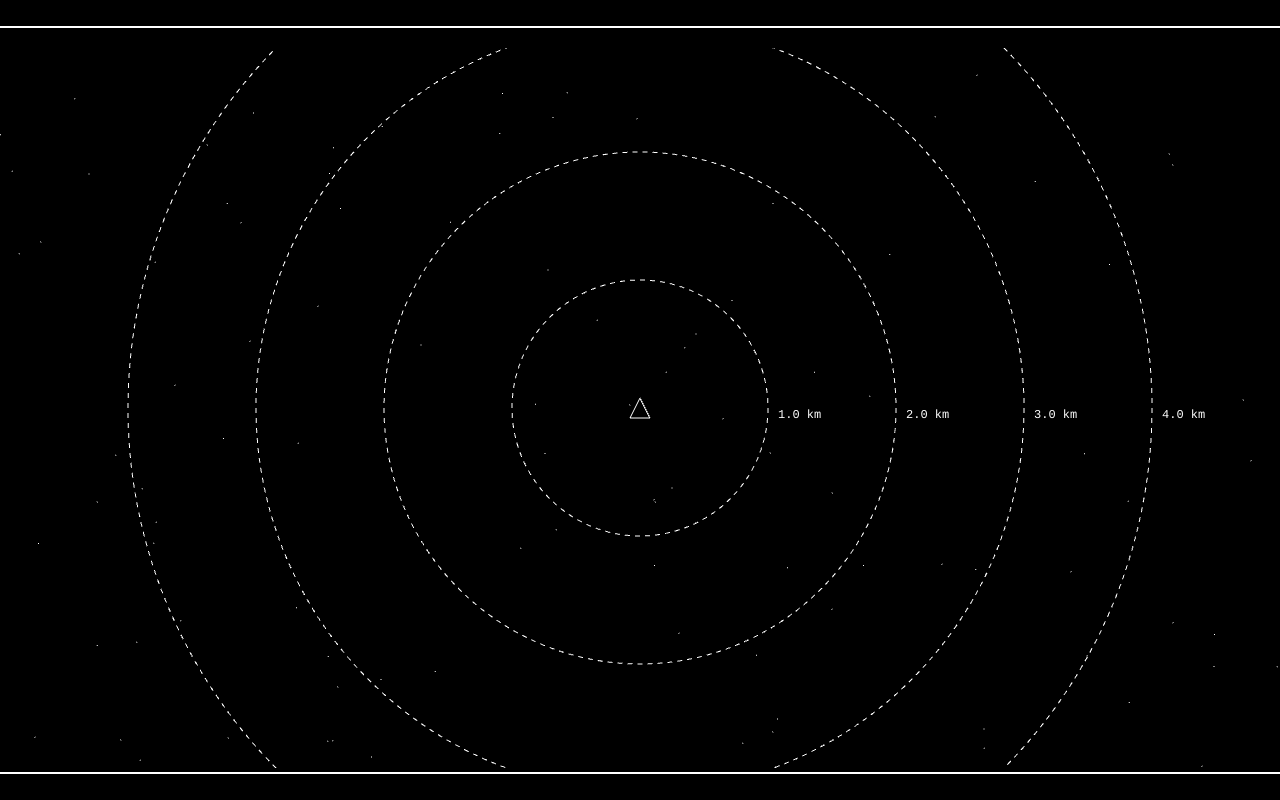
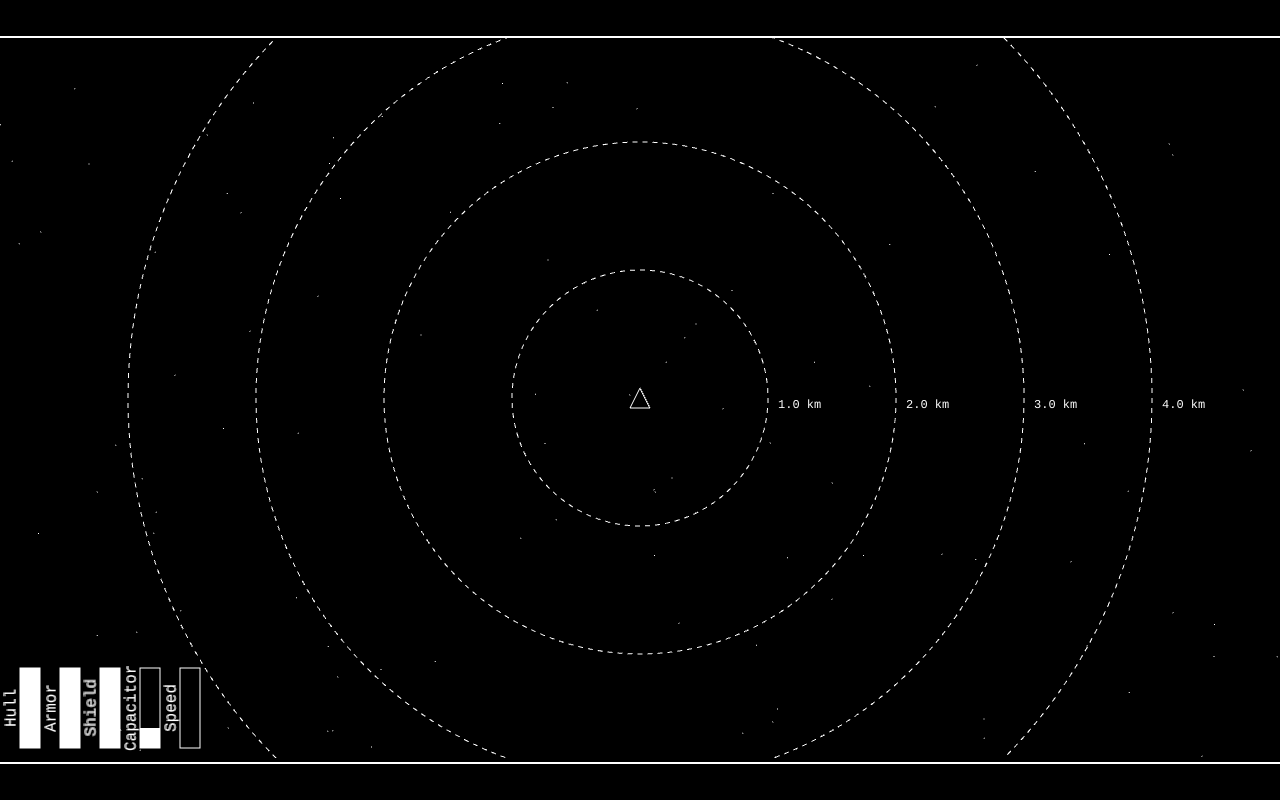
Before and after one commit to Span4477/SteveOfflineJS, a website built with webpack: page src/index.html in a window 1280 px wide. Built offline with nearby package versions, Linux system fonts and the light colour scheme; animation ran at ten frames a second.

Commit message:
Nice bars, sir.

```diff
--- a/src/entities/Ship.js
+++ b/src/entities/Ship.js
@@ -6,6 +6,17 @@ export default class Ship extends Entity {
 
         // Custom properties for ship
         // e.g., this.speed = 100;
+        this.hull = 100;
+        this.maxHull = 100;
+        this.armor = 100;
+        this.maxArmor = 100;
+        this.shield = 100;
+        this.maxShield = 100;
+        this.capacitor = 25;
+        this.maxCapacitor = 100;
+        this.speed = 0;
+        this.maxSpeed = 100;
+
     }
 
     update() {
--- a/src/index.html
+++ b/src/index.html
@@ -14,7 +14,10 @@
             background-color: #000000;
         }
         #game-container {
-            padding-top: 20px;
+            padding-top: 0px;
+            padding-bottom: 0px;
+            padding-left: 0px;
+            padding-right: 0px;
             outline: 2px solid #ffffff;  /* Change color and size as needed */
         }
     </style>
--- a/src/index.js
+++ b/src/index.js
@@ -5,6 +5,7 @@ import StarField from './scenes/StarField';
 import ScreenToWorld from './ui/ScreenToWorld';
 import GridLines from './ui/GridLines';
 import Player from './entities/Player';
+import StatusBars from './ui/StatusBars';
 
 class GameScene extends Phaser.Scene
 {
@@ -46,8 +47,22 @@ class GameScene extends Phaser.Scene
             }
         });
 
+        // Set an input event listener
+        this.input.on('pointerdown', (pointer) => {
+            const screenX = pointer.x;
+            const screenY = pointer.y;
+
+            const worldPoint = this.screenToWorld.toWorldCoordinates(screenX, screenY);
+
+            console.log(`Screen coordinates: (${screenX}, ${screenY})`);
+            console.log(`Game coordinates: (${worldPoint.x}, ${worldPoint.y})`);
+        });
+
         // Place the player at the center of the screen
         this.player = new Player(this, this.screenToWorld, 0, 0);
+
+        // Create the status bars
+        this.statusBars = new StatusBars(this, this.player);
     }
 
     update ()
@@ -56,6 +71,9 @@ class GameScene extends Phaser.Scene
 
         this.gridLines.draw(this.screenToWorld);
         this.player.update();
+
+        // Update the statusBars
+        this.statusBars.update();
 
     }
 
--- a/src/ui/StatusBars.js
+++ b/src/ui/StatusBars.js
@@ -1,44 +1,55 @@
 import Phaser from 'phaser';
 
 export default class StatusBars {
-    constructor(scene, player, x, y, width, height) {
+    constructor(scene, player) {
         this.scene = scene;
         this.player = player;
-        this.x = x;
-        this.y = y;
-        this.width = width;
-        this.height = height;
+        this.x = 20;
+        this.y = scene.game.config.height - 10;
+        this.width = 20;
+        this.height = 80;
+        this.barGap = 20;
+        this.attributes = ['hull', 'armor', 'shield', 'capacitor', 'speed'];
 
         // Create the graphics object for the bars
         this.graphics = scene.add.graphics({ fillStyle: { color: 0xffffff } });  // White color
 
-        // Create the text objects for the labels
-        this.labels = [
-            scene.add.text(0, 0, 'Hull', { rotation: -Math.PI / 2 }),
-            scene.add.text(0, 0, 'Armor', { rotation: -Math.PI / 2 }),
-            scene.add.text(0, 0, 'Shield', { rotation: -Math.PI / 2 }),
-            scene.add.text(0, 0, 'Capacitor', { rotation: -Math.PI / 2 }),
-            scene.add.text(0, 0, 'Speed', { rotation: -Math.PI / 2 })
-        ];
+        // Create the font attributes for the text
+        // https://photonstorm.github.io/phaser3-docs/Phaser.Types.GameObjects.Text.html#.TextStyle
+        // The fontFamily is characters of equal width, old school style
+        // Use thin characters to make the text fit better in the bar
+        this.fontAttributes = {
+            color: '#ffffff',
+            fontSize: '16px',
+            align: 'center',
+            fontFamily: 'Courier',
+            fontStyle: 'normal',
+            stroke: '#000000',
+            strokeThickness: 1
 
-        // Adjust the position of the labels
-        for (let i = 0; i < this.labels.length; i++) {
-            this.labels[i].x = this.x - this.labels[i].height - 10;
-            this.labels[i].y = this.y + i * (this.height / this.labels.length) + this.height / this.labels.length / 2;
         }
+
     }
 
     update() {
         // Clear the previous frame's graphics
         this.graphics.clear();
+        for (let i = 0; i < this.attributes.length; i++) {
+            let attribute = this.attributes[i];
+            let barWidth = this.width;
+            let barHeight = - this.height * this.player[attribute] / this.player['max' + attribute.charAt(0).toUpperCase() + attribute.slice(1)];;
+            let barX = this.x + (barWidth + this.barGap) * i;
+            let barY = this.y;
 
-        // Draw the new bars
-        const attributes = ['hull', 'armor', 'shield', 'capacitor', 'speed'];
-        for (let i = 0; i < attributes.length; i++) {
-            const value = this.player[attributes[i]];
-            const maxValue = this.player['max' + attributes[i].charAt(0).toUpperCase() + attributes[i].slice(1)];  // e.g. 'maxHull'
-            const barHeight = value / maxValue * this.height / attributes.length;
-            this.graphics.fillRect(this.x, this.y + i * (this.height / attributes.length) + this.height / attributes.length - barHeight, this.width, barHeight);
+            // Draw the bar
+            this.graphics.fillRect(barX, barY, barWidth, barHeight);
+            // Draw a box outlining the bar
+            this.graphics.strokeRect(barX, barY, barWidth, -this.height);
+            // Draw the text for the bar, rotated 90 degrees counter-clockwise
+            // Capitolize the first letter of the attribute
+            let label = attribute.charAt(0).toUpperCase() + attribute.slice(1);
+            this.scene.add.text(barX - barWidth / 2, barY - this.height / 2, label, this.fontAttributes).setOrigin(0.5, 0.5).setAngle(-90);
         }
+
     }
 }
```
